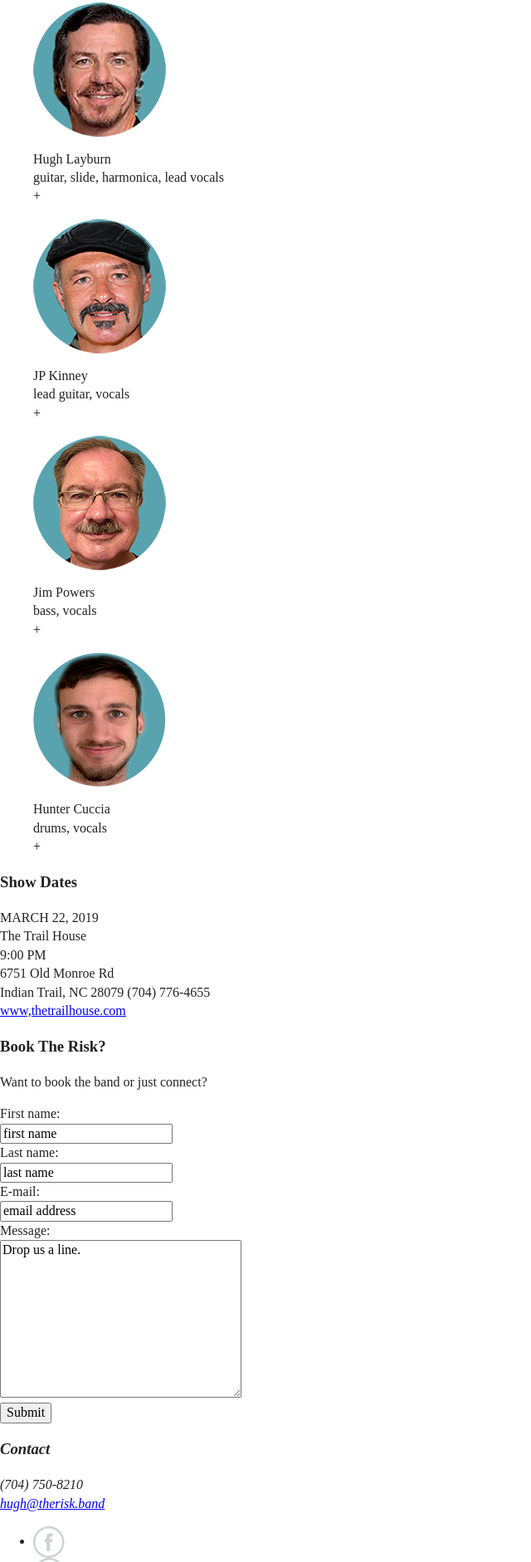
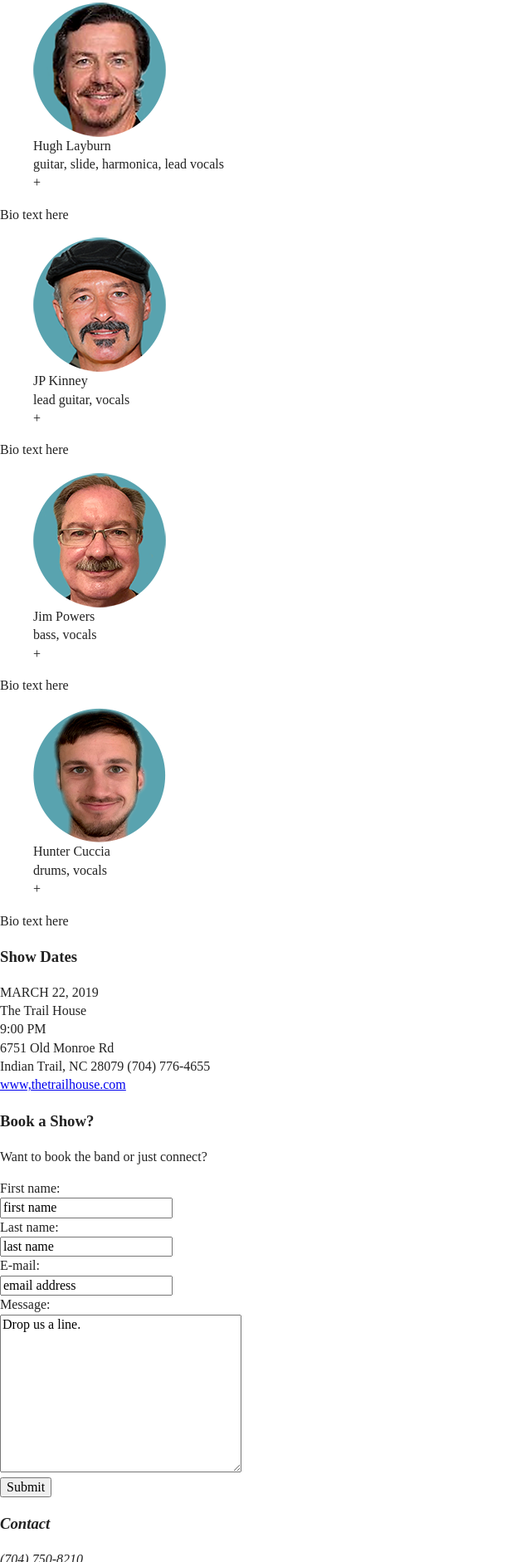
Before and after one commit to Kelly-L/The-Risk-Band, a plain HTML site: page index.html in a window 1280 px wide. Shown: the part 918-2800 px from the top of the page at 83% size, without its empty margins (0-640 px from the left). Drawn offline with nearby package versions, Linux system fonts and the light colour scheme.

Commit message:
commit 4 - STEP 8 OF 11: FINISH CODING YOUR HOMEPAGE HTML
refined the band section profile items

```diff
--- a/index.html
+++ b/index.html
@@ -61,62 +61,75 @@
 
     <main>
 
+
     <section class="band">
+      <div class="content-wrapper">
 
         <article>
-
           <h2>Who We Are</h2>
           <p class="band-description">The Risk Band is a Charlotte-based band playing classic rock live music in the southeast.  Formed in 2018, this up and coming band fills the room with live energy rock & roll with influences from Bad Company, Beatles, Rolling Stones, Led Zeppelin, Doobie Brothers, Tom Petty, David Bowie, Eddie Money and  more.</p>
           <p class="band-description">Coming from a variety of backgrounds, experience and genres, each member of The Risk, brings their own flavor and flair to the sound that together bring a positive vibe and synergy as a whole delivering great energy to any room or venue.  Take The Risk and book today for your venue or next event.</p>
+        </article>
 
-        <figure>
-          <p class="profile-photo">
+        <div class="profile-items">
+          <article>
+            <figure class="profile-photo">
               <img src="images/profile-hugh.png">
-          </p>
-          <figcaption>Hugh Layburn<br>
-          guitar, slide, harmonica, lead vocals<br>
-          +
+                <figcaption>
+                  Hugh Layburn<br>guitar, slide, harmonica, lead vocals<br>+
                 </figcaption>
             </figure>
+            <p class="profile-items-description">
+            Bio text here</p>
+          </article>
 
-        <figure>
-          <p class="profile-photo">
+          <article>
+            <figure class="profile-photo">
               <img src="images/profile-jp.png">
-          </p>
-          <figcaption>JP Kinney<br>
-          lead guitar, vocals<br>
-          +
+                <figcaption>
+                  JP Kinney<br>lead guitar, vocals<br>+
                 </figcaption>
             </figure>
+            <p class="profile-items-description">
+            Bio text here</p>
+          </article>
 
-        <figure>
-          <p class="profile-photo">
+          <article>
+            <figure class="profile-photo">
               <img src="images/profile-jim.png">
-          </p>
-          <figcaption>Jim Powers<br>
-          bass, vocals<br>
-          +
+                <figcaption>
+                  Jim Powers<br>bass, vocals<br>+
+                </figcaption >
+            </figure>
+            <p class="profile-items-description">
+            Bio text here</p>
+          </article>
+
+          <article>
+            <figure class="profile-photo">
+              <img src="images/profile-hunter.png">
+                <figcaption>
+                  Hunter Cuccia<br>drums, vocals<br>+
                 </figcaption>
             </figure>
+            <p class="profile-items-description">
+            Bio text here</p>
+           </article>
 
-        <figure>
-          <p class="profile-photo">
-          <img src="images/profile-hunter.png">
-          </p>
-          <figcaption>Hunter Cuccia<br>
-          drums, vocals<br>
-          +
-          </figcaption>
-        </figure>
+        </div><!--div profile-items ends-->
 
-      </article><!-- article band ends-->
+      </div><!--div content-wrapper ends-->
 
     </section><!--section band ends-->
 
 
-    <section class="shows">
+
+    <aside><!--contains show dates and contact form-->
+
+      <div class="content-wrapper">
+
+      <div class="shows-description">
         <h3>Show Dates</h3>
-      <p class="shows-description">
         MARCH 22, 2019<br>
         The Trail House<br>
         9:00 PM<br>
@@ -124,22 +137,13 @@
         Indian Trail, NC 28079
         (704) 776-4655<br>
         <a href="http://www.thetrailhouse.com" target="_blank">www,thetrailhouse.com</a>
-      </p>
-
-    </section><!-- section end shows-book-->
+      </div><!-- div shows-description ends-->
 
 
-    <aside><!--this will go toward the bottom just above the footer-->
-
-      <div class="content-wrapper">
-
-        <div class="form-description">
-          <h3>Book The Risk?</h3>
+      <div class="form-book">
+          <h3>Book a Show?</h3>
           <p>Want to book the band or just connect?</p>
-        </div><!-- div form-description ends-->
-
-        <div class="form">
-          <form action="/action_page.php">
+          <form action="#">
             First name:<br>
             <input type="text" name="firstname" value="first name"><br>
             Last name:<br>
```
Lines whose indentation alone changed are shown as unchanged.
